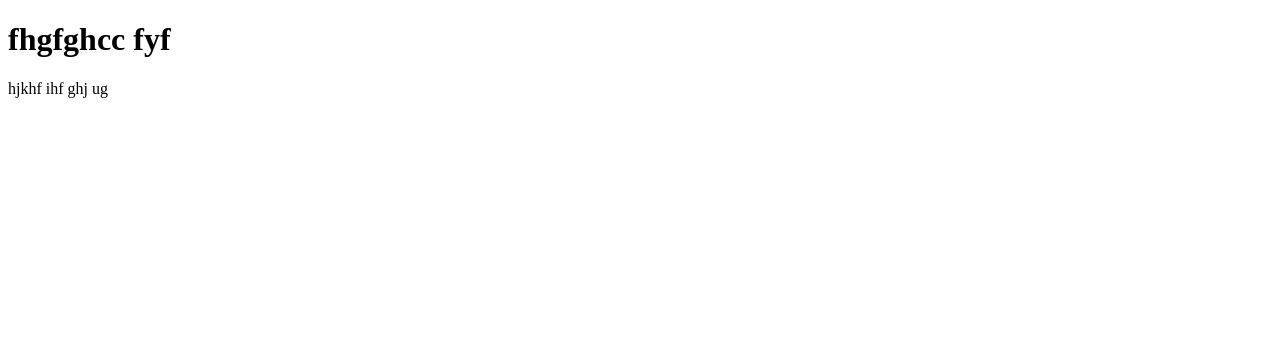
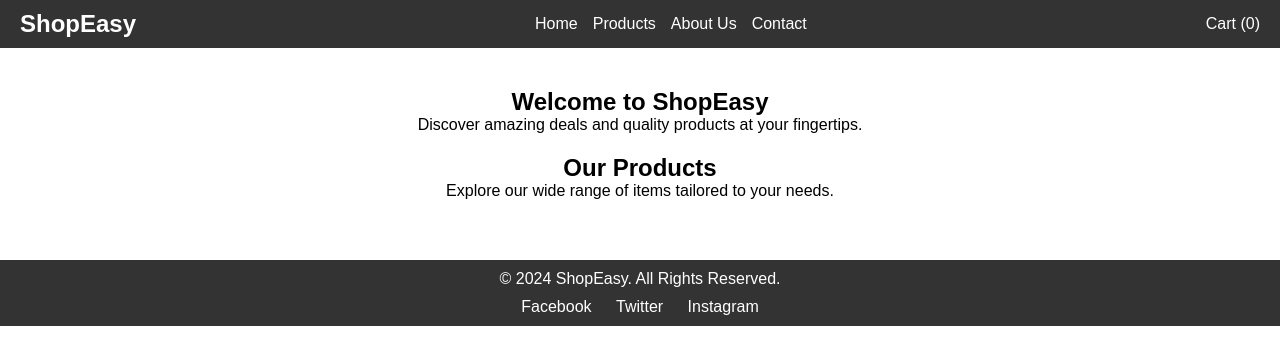
Before and after one commit to AKASHDHARDUBEY/Camping-Essentials, a plain HTML site: page index.html in a window 1280 px wide. Drawn offline with Linux system fonts and the light colour scheme.

Commit message:
add code in website

```diff
--- a/index.html
+++ b/index.html
@@ -3,12 +3,48 @@
 <head>
     <meta charset="UTF-8">
     <meta name="viewport" content="width=device-width, initial-scale=1.0">
-    <title>Document</title>
+    <title>E-Commerce Site</title>
+    <link rel="stylesheet" href="styles.css">
 </head>
 <body>
-    <H1>fhgfghcc fyf</H1>
+    <!-- Header -->
+    <header class="header">
+        <div class="logo">
+            <h1>ShopEasy</h1>
+        </div>
+        <nav class="nav">
+            <ul>
+                <li><a href="#home">Home</a></li>
+                <li><a href="#products">Products</a></li>
+                <li><a href="#about">About Us</a></li>
+                <li><a href="#contact">Contact</a></li>
+            </ul>
+        </nav>
+        <div class="cart">
+            <a href="#cart">Cart (0)</a>
+        </div>
+    </header>
+
+    <!-- Main Content -->
+    <main>
+        <section id="home">
+            <h2>Welcome to ShopEasy</h2>
+            <p>Discover amazing deals and quality products at your fingertips.</p>
+        </section>
+        <section id="products">
+            <h2>Our Products</h2>
+            <p>Explore our wide range of items tailored to your needs.</p>
+        </section>
+    </main>
+
+    <!-- Footer -->
+    <footer class="footer">
+        <p>&copy; 2024 ShopEasy. All Rights Reserved.</p>
+        <div class="social">
+            <a href="#facebook">Facebook</a>
+            <a href="#twitter">Twitter</a>
+            <a href="#instagram">Instagram</a>
+        </div>
+    </footer>
 </body>
 </html>
-hjkhf ihf
-ghj
- ug
--- a/styles.css
+++ b/styles.css
@@ -1 +1,76 @@
-gjhg kgu gg g iugu it ui gig ug usdasa uss g s as  guas ug iugs
+/* General Reset */
+* {
+    margin: 0;
+    padding: 0;
+    box-sizing: border-box;
+    font-family: Arial, sans-serif;
+}
+
+/* Header Styles */
+.header {
+    display: flex;
+    justify-content: space-between;
+    align-items: center;
+    background-color: #333;
+    color: #fff;
+    padding: 10px 20px;
+}
+
+.header .logo h1 {
+    font-size: 1.5em;
+}
+
+.header .nav ul {
+    list-style: none;
+    display: flex;
+    gap: 15px;
+}
+
+.header .nav ul li a {
+    text-decoration: none;
+    color: #fff;
+    transition: color 0.3s ease;
+}
+
+.header .nav ul li a:hover {
+    color: #ff5722;
+}
+
+.header .cart a {
+    text-decoration: none;
+    color: #fff;
+}
+
+/* Main Section */
+main {
+    padding: 20px;
+    text-align: center;
+}
+
+main section {
+    margin: 20px 0;
+}
+
+/* Footer Styles */
+.footer {
+    background-color: #333;
+    color: #fff;
+    text-align: center;
+    padding: 10px 0;
+    margin-top: 20px;
+}
+
+.footer .social {
+    margin-top: 10px;
+}
+
+.footer .social a {
+    color: #fff;
+    margin: 0 10px;
+    text-decoration: none;
+    transition: color 0.3s ease;
+}
+
+.footer .social a:hover {
+    color: #ff5722;
+}
```
